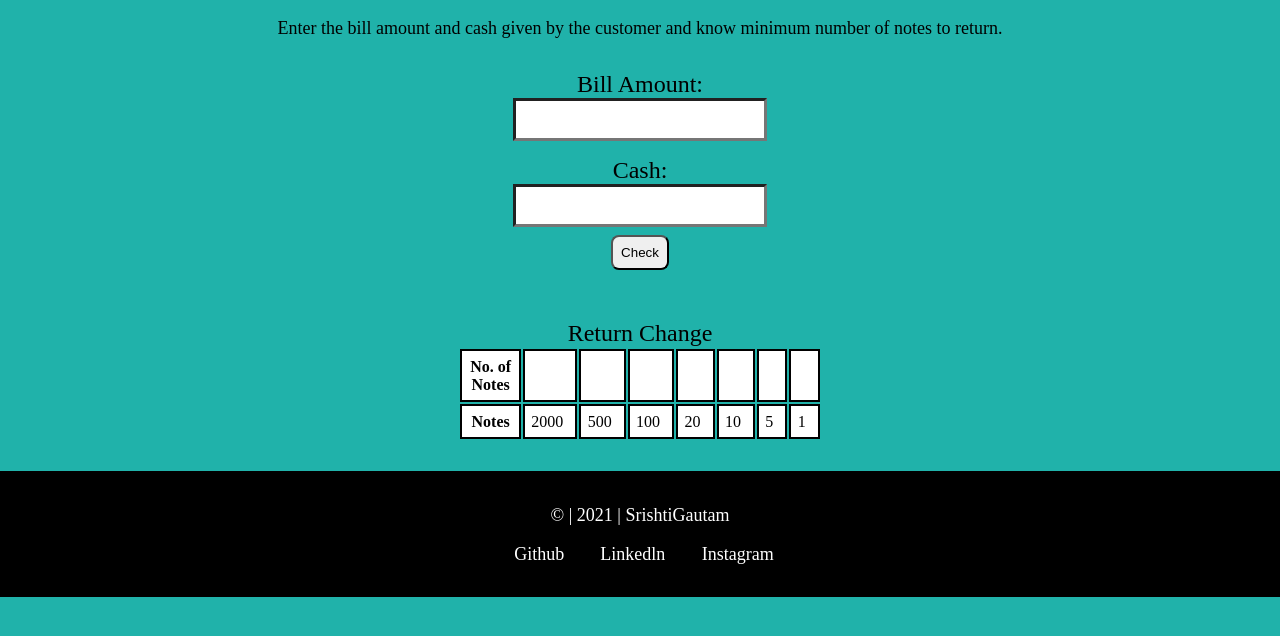
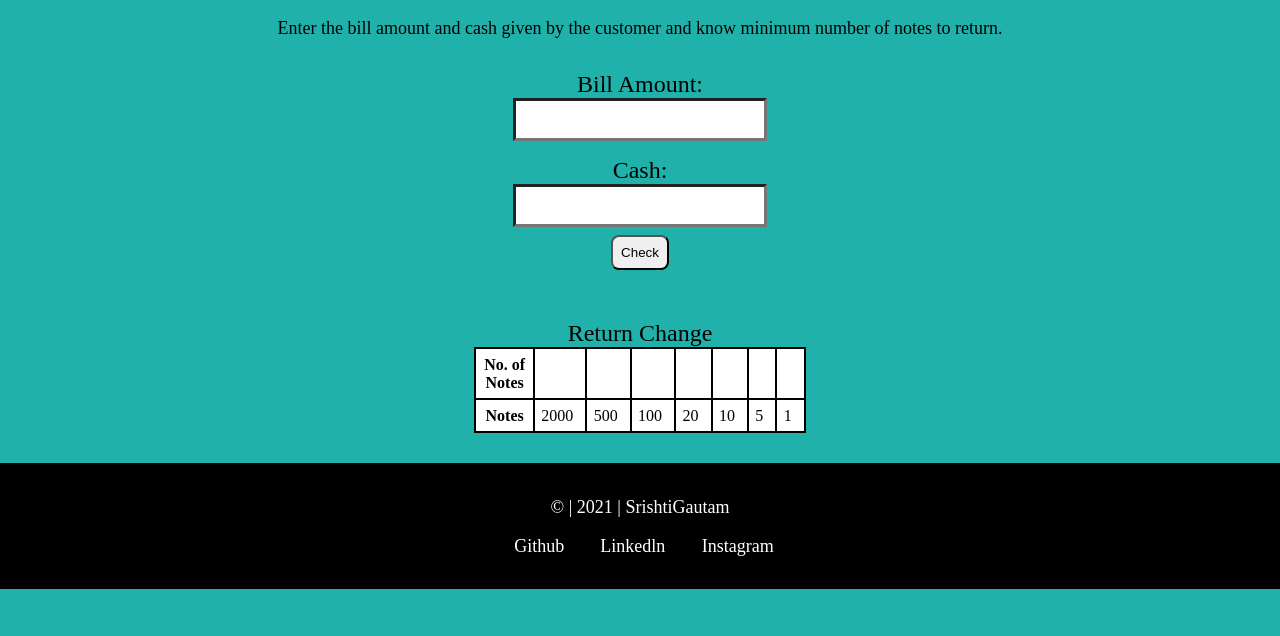
Before and after one commit to srishtigautam21/cash-register, a plain HTML site: page index.html in a window 1280 px wide. Shown: the part 90-726 px from the top of the page. Drawn offline with Linux system fonts and the light colour scheme.

Commit message:
last few changes

```diff
--- a/main.css
+++ b/main.css
@@ -60,11 +60,15 @@ body{
 
     font-weight: bold solid black;
 }
+.change-table{
+    border-collapse: collapse;
+
+}
 
 th, td {
     border: 2px solid black;
     width: 0%;
-    border-collapse: collapse;
+
     padding: 0.4rem;
     background-color: white;
     margin:0px;
```
